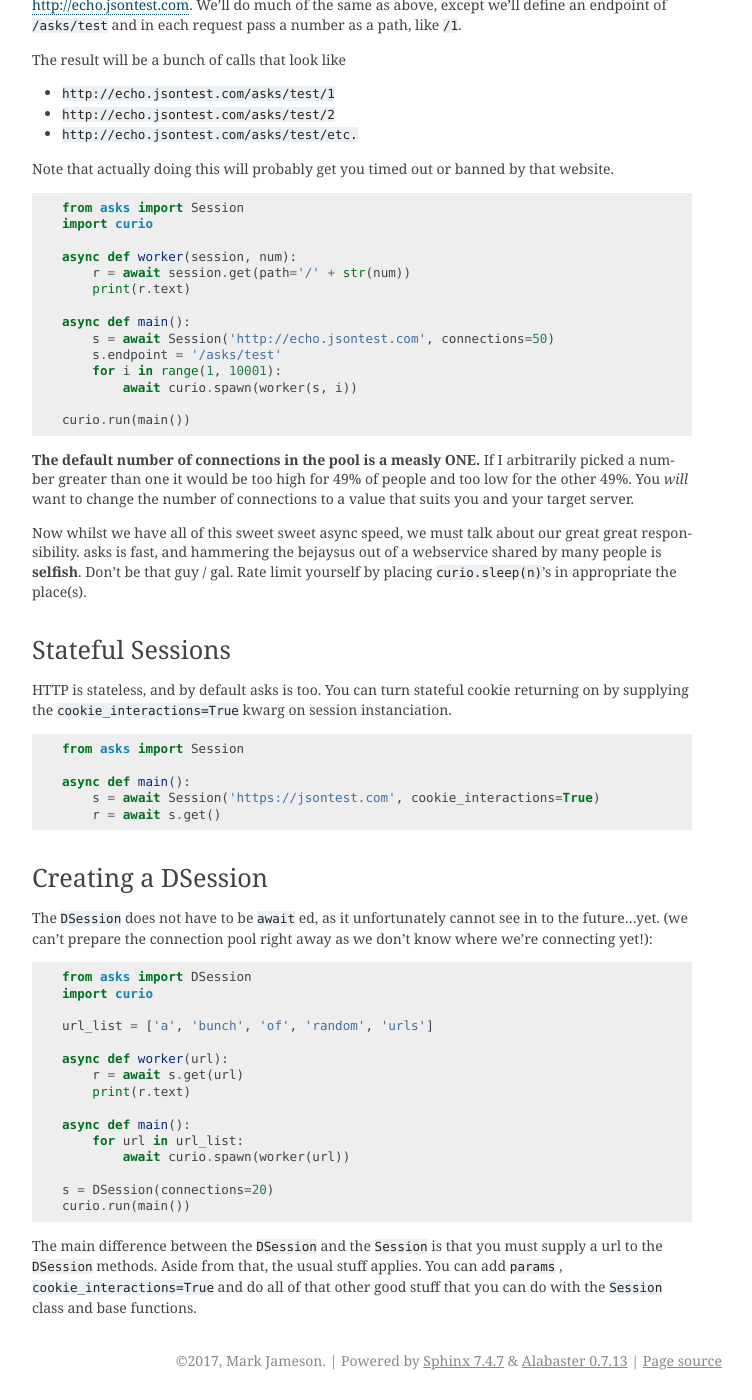
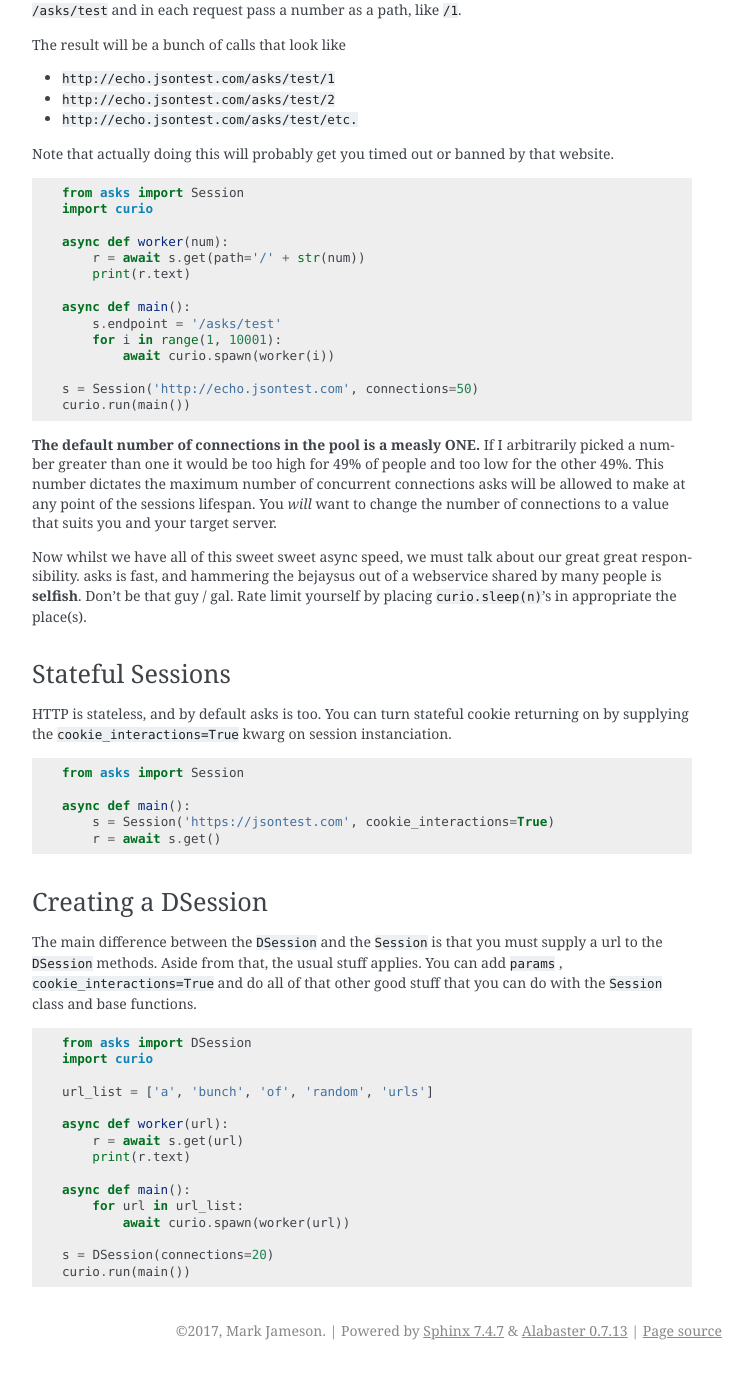
Before and after one commit to theelous3/asks, a Sphinx documentation site: the page built from docs/source/a-look-at-sessions.rst, in a window 1280 px wide and 1400 px high, scrolled down 910 px. Shown: the whole window, without its empty margins (388-1140 px from the left). Built offline with Sphinx 7.4.7, drawn with Linux system fonts in a browser that asks for light colours; after the commit the page ends 2280 px from its top, so only the background shows below that; some of the changed text lies outside the part shown.

Commit message:
session refactor, DRY apply, port reworking and un-await Session class.

```diff
--- a/docs/source/a-look-at-sessions.rst
+++ b/docs/source/a-look-at-sessions.rst
@@ -21,17 +21,15 @@ __________________
 
 (Specifically a ``Session`` and not a ``DSession``)
 
-The asks ``Session`` class builds a connection pool on instanciation. This means it must be ``await`` ed, and as with all ``awaits`` it must be in an ``async def``.
-
 The only required argument to the session's ``__init__`` is a top level host name, like ``https://example.org`` . ::
 
     from asks import Session
 
     async def main():
-        s = await Session('https://jsontest.com')
+        s = Session('https://jsontest.com')
         r = await s.get()
 
-As you can see, unlike requests' session, we don't need to give any arguments at all to a sessions ``get()`` method. Pretty weird right? But, very convenient.
+As you can see, unlike requests' session, we don't need to give any arguments at all to a sessions ``get()`` method. Pretty weird right? But, very convenient. This means we can do things like set an endpoint, and just feed querys in to our ``.get()`` though the ``params`` kw-arg without rebuilding the path for the request each time.
 
 
 Many Connections and Connection Pooling
@@ -50,20 +48,20 @@ Note that actually doing this will probably get you timed out or banned by that
     from asks import Session
     import curio
 
-    async def worker(session, num):
-        r = await session.get(path='/' + str(num))
+    async def worker(num):
+        r = await s.get(path='/' + str(num))
         print(r.text)
 
     async def main():
-        s = await Session('http://echo.jsontest.com', connections=50)
         s.endpoint = '/asks/test'
         for i in range(1, 10001):
-            await curio.spawn(worker(s, i))
+            await curio.spawn(worker(i))
 
+    s = Session('http://echo.jsontest.com', connections=50)
     curio.run(main())
 
 **The default number of connections in the pool is a measly ONE.** If I arbitrarily picked a number greater than one it would be too high for 49% of people and too low for the other 49%.
-You *will* want to change the number of connections to a value that suits you and your target server.
+This number dictates the maximum number of concurrent connections asks will be allowed to make at any point of the sessions lifespan. You *will* want to change the number of connections to a value that suits you and your target server.
 
 Now whilst we have all of this sweet sweet async speed, we must talk about our great great responsibility. asks is fast, and hammering the bejaysus out of a webservice shared by many people is **selfish**. Don't be that guy / gal. Rate limit yourself by placing ``curio.sleep(n)``'s in appropriate the place(s).
 
@@ -76,13 +74,13 @@ HTTP is stateless, and by default asks is too. You can turn stateful cookie retu
     from asks import Session
 
     async def main():
-        s = await Session('https://jsontest.com', cookie_interactions=True)
+        s = Session('https://jsontest.com', cookie_interactions=True)
         r = await s.get()
 
 Creating a DSession
 ___________________
 
-The ``DSession`` does not have to be ``await`` ed, as it unfortunately cannot see in to the future...yet. (we can't prepare the connection pool right away as we don't know where we're connecting yet!)::
+The main difference between the ``DSession`` and the ``Session`` is that you must supply a url to the ``DSession`` methods. Aside from that, the usual stuff applies. You can add ``params`` , ``cookie_interactions=True`` and do all of that other good stuff that you can do with the ``Session`` class and base functions. ::
 
     from asks import DSession
     import curio
@@ -99,5 +97,3 @@ The ``DSession`` does not have to be ``await`` ed, as it unfortunately cannot se
 
     s = DSession(connections=20)
     curio.run(main())
-
-The main difference between the ``DSession`` and the ``Session`` is that you must supply a url to the ``DSession`` methods. Aside from that, the usual stuff applies. You can add ``params`` , ``cookie_interactions=True`` and do all of that other good stuff that you can do with the ``Session`` class and base functions.
```
Also changed, not shown: docs/source/index.rst (+6 -5 lines), docs/source/overview-of-funcs-and-args.rst (+9 -6 lines), 13 other files.
